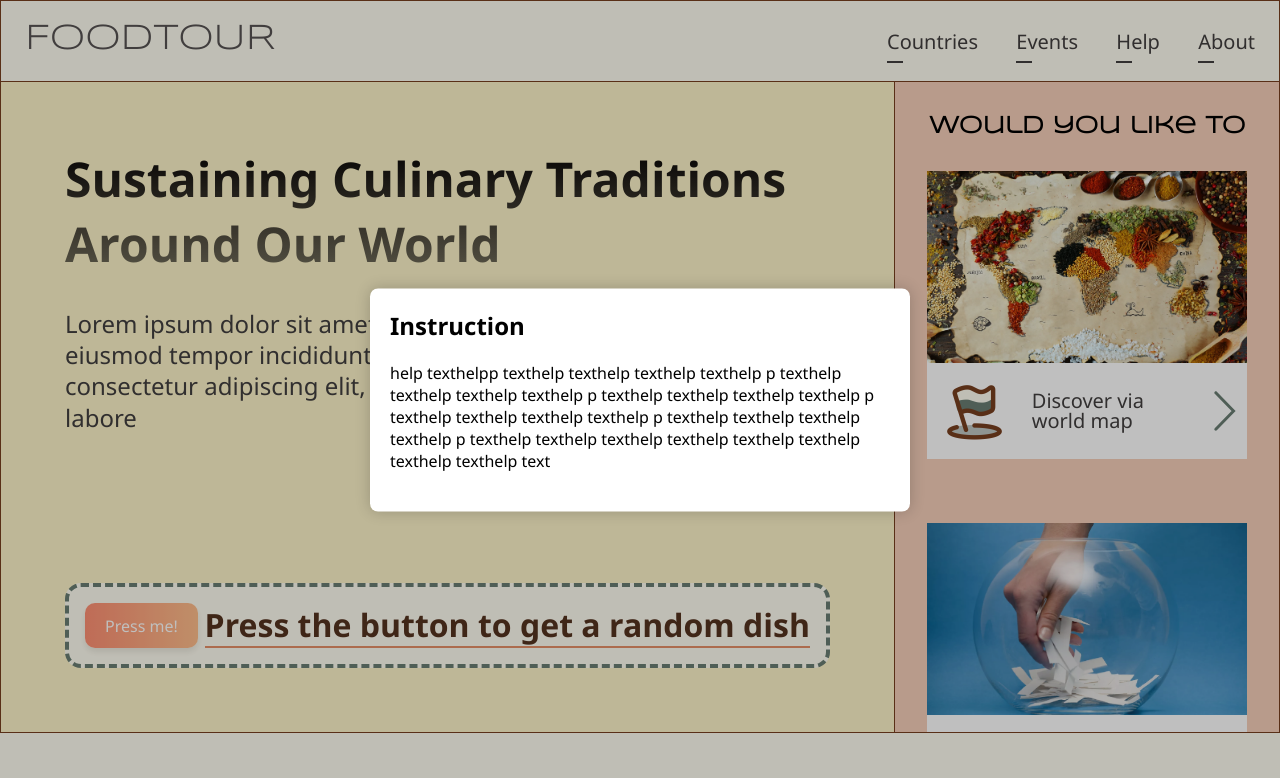
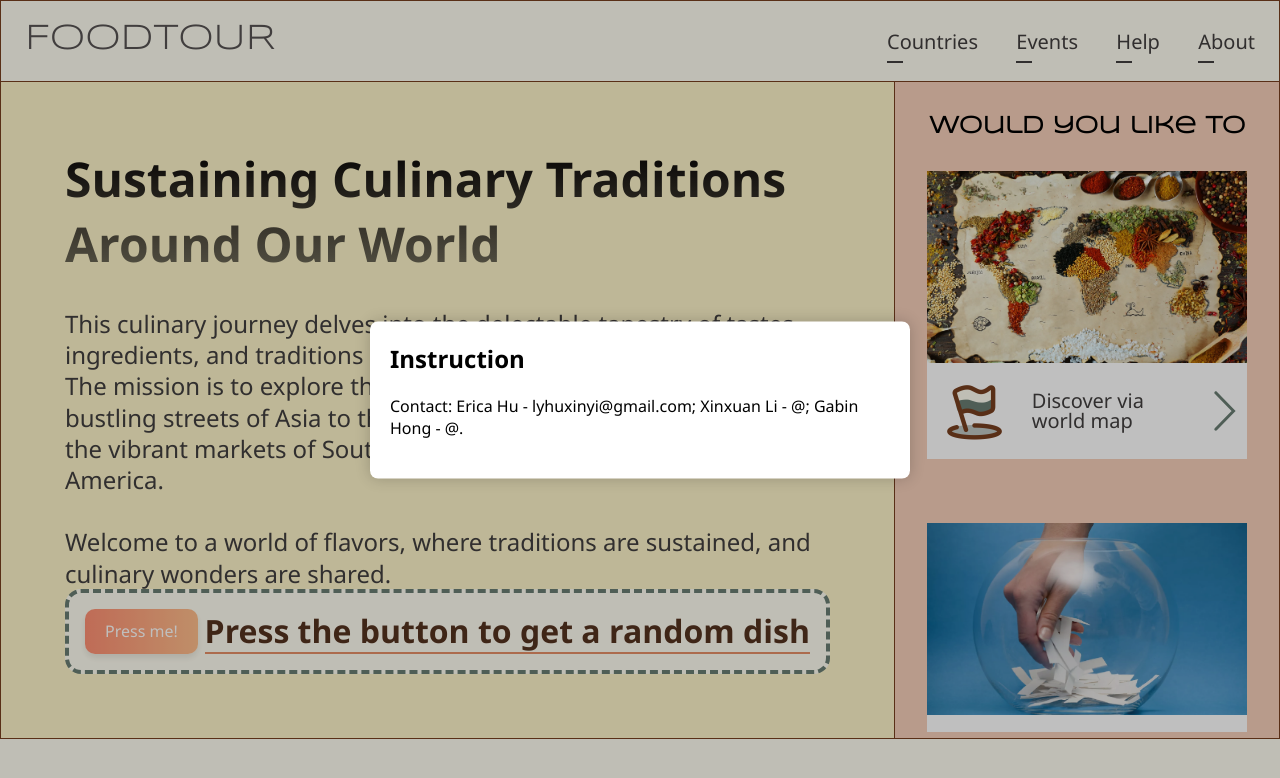
Before and after one commit to Xinxuan-Li/DECO3200-A4, a React (Create React App) app: page / in a window 1280 px wide. Both pictures are taken after a click on the button "Help". Shown: the top 778 px of the page. Built offline with nearby package versions, Linux system fonts and the light colour scheme.

Commit message:
help & about

```diff
--- a/src/components/HelpAboutFloating.jsx
+++ b/src/components/HelpAboutFloating.jsx
@@ -10,7 +10,7 @@ function HelpAboutFloating({ type, closeWindow }) {
                     {type === "help" ? "Instruction" : "About Us:"}
                 </h3>
                 <p className="help-and-about-floating-window-text">
-                    {type === "help" ? "help texthelpp texthelp texthelp texthelp texthelp p texthelp texthelp texthelp texthelp p texthelp texthelp texthelp texthelp p texthelp texthelp texthelp texthelp p texthelp texthelp texthelp texthelp p texthelp texthelp texthelp texthelp  texthelp texthelp texthelp texthelp text" : "about text"}
+                    {type === "help" ? "Contact: Erica Hu - lyhuxinyi@gmail.com; Xinxuan Li - @; Gabin Hong - @." : "Link to the report:"}
                 </p>
             </div>
         </div>
--- a/src/components/LandingPage.js
+++ b/src/components/LandingPage.js
@@ -16,10 +16,17 @@ function LandingPage({
                 <div className="hero">
                     <h1>Sustaining Culinary Traditions Around Our World</h1>
                     <h3>
-                        Lorem ipsum dolor sit amet, consectetur adipiscing elit,
-                        sed do eiusmod tempor incididunt ut labore Lorem ipsum
-                        dolor sit amet, consectetur adipiscing elit, sed do
-                        eiusmod tempor incididunt ut labore{" "}
+                        This culinary journey delves into the delectable
+                        tapestry of tastes, ingredients, and traditions passed
+                        down through generations.
+                        <br />
+                        The mission is to explore the heart of culinary
+                        traditions, from the bustling streets of Asia to the
+                        charming kitchens of Europe, from the vibrant markets of
+                        South America to the cozy homes of North America. <br />
+                        <br />
+                        Welcome to a world of flavors, where traditions are
+                        sustained, and culinary wonders are shared.
                     </h3>
                 </div>
                 <div className="today-dishes">
@@ -46,8 +53,7 @@ function LandingPage({
                             image={"./img/world-map.png"}
                             icon={"./img/icon/world-map.png"}
                             text="Discover via world map"
-                            description="Elit, sed do eiusmod tempor incididunt ut labore
-Lorem ipsum dolor sit amet, consectetur adipiscing elit, sed do eiusmod tempor"
+                            description="Click to explore our interactive world map, where you can search for your hometown or any countries that pique your interest."
                         />
                     </div>
                     <div className="map-card-div">
@@ -56,8 +62,7 @@ Lorem ipsum dolor sit amet, consectetur adipiscing elit, sed do eiusmod tempor"
                             image={"./img/random-country.png"}
                             icon={"./img/icon/random-country.png"}
                             text="Explore a Random Country"
-                            description="Elit, sed do eiusmod tempor incididunt ut labore
-Lorem ipsum dolor sit amet, consectetur adipiscing elit, sed do eiusmod tempor"
+                            description="Not sure which country to explore? Give our exciting random country feature a try! It's like drawing a card and embarking on an adventure!"
                         />
                     </div>
                 </section>
--- a/src/css/landingpage.css
+++ b/src/css/landingpage.css
@@ -157,6 +157,7 @@ div.button-description-container {
     opacity: 0;
 }
 
+
 p.button-description {
     margin: 2rem;
     color: white;
```
